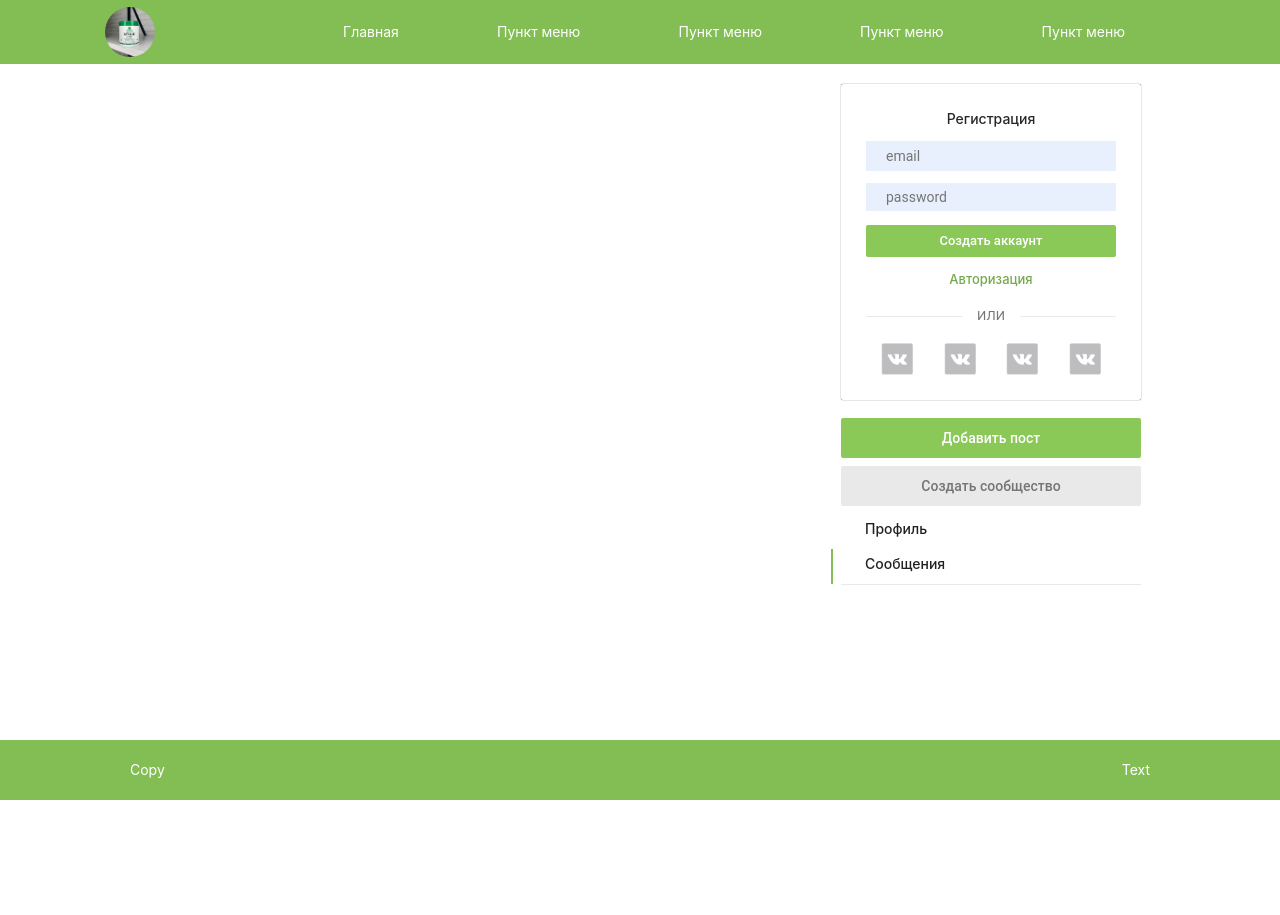
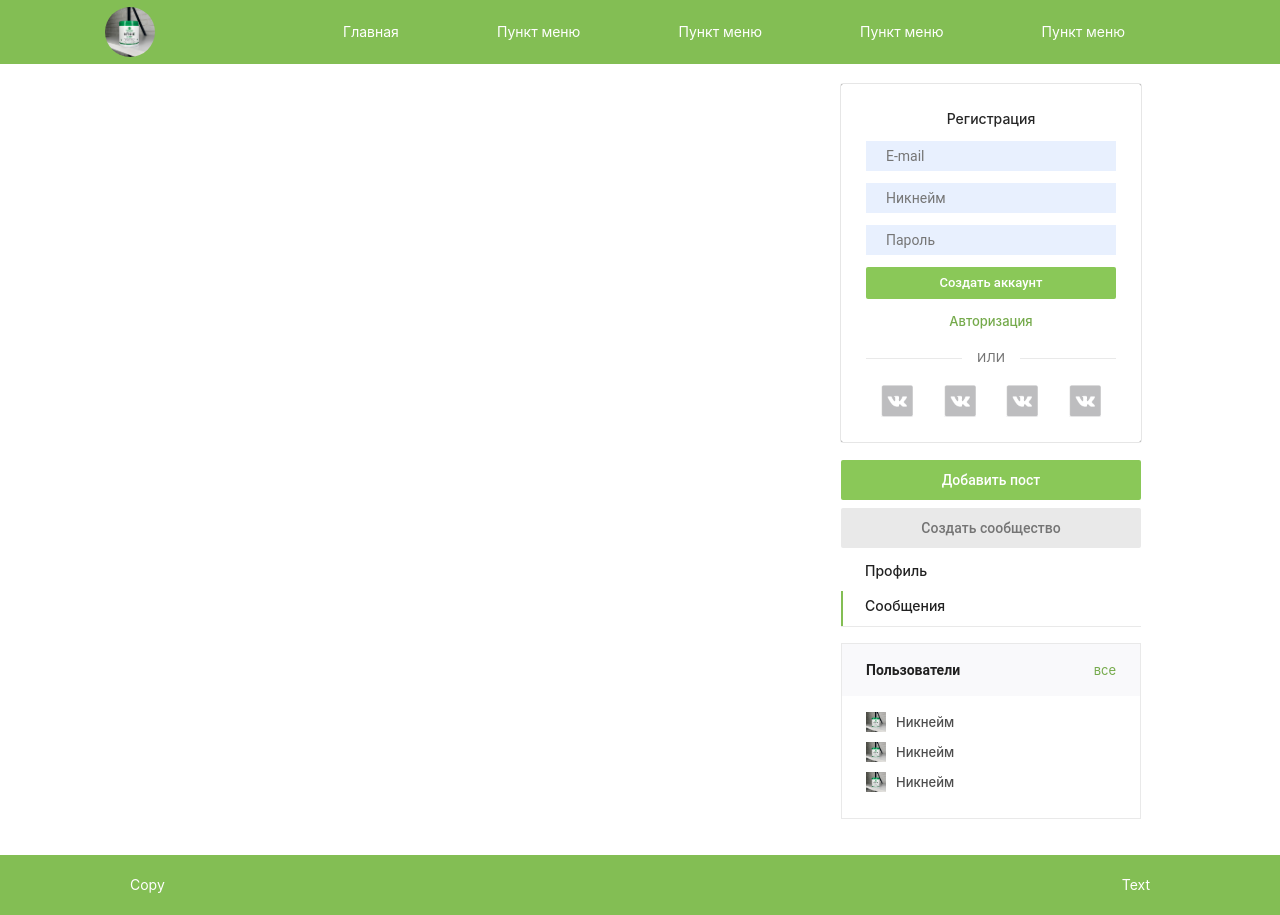
Before and after one commit to gulyaev/socialnetwork, a React (Create React App) app in the folder client/: page /registration in a window 1280 px wide. Before the commit the page ends 800 px from the top, so only its background shows below. Built offline with nearby package versions, Linux system fonts and the light colour scheme.

Commit message:
Users component

```diff
--- a/client/package.json
+++ b/client/package.json
@@ -7,6 +7,7 @@
     "@testing-library/react": "^13.3.0",
     "@testing-library/user-event": "^13.5.0",
     "antd": "^4.21.5",
+    "axios": "^0.27.2",
     "react": "^18.2.0",
     "react-dom": "^18.2.0",
     "react-redux": "^8.0.2",
--- a/client/src/App.jsx
+++ b/client/src/App.jsx
@@ -6,6 +6,7 @@ import Dialogs from './pages/Dialogs';
 import Main from './pages/Main';
 import Login from './components/authform/Login';
 import Registration from './components/authform/Registration';
+import Users from './components/users/Users';
 
 const App = (props) => {
   return (
@@ -71,8 +72,7 @@ const App = (props) => {
               <div className="menu__item"><NavLink to='/profile' className="menu__navlink">Профиль</NavLink></div>
               <div className="menu__item active"><NavLink to='/dialogs' className="menu__navlink">Сообщения</NavLink></div>
             </div>
-
-
+            <Users />
           </aside>
         </div>
         <div className="footer">
--- a/client/src/App.scss
+++ b/client/src/App.scss
@@ -249,26 +249,14 @@
                     font-weight: 500;
                 }
 
-                &__login {
+                &__login,
+                &__password,
+                &__nikname {
                     align-self: start;
                     line-height: 30px;
                     min-height: 30px;
                     font-family: "Roboto", "Open Sans", helvetica, arial, sans-serif;
                     border-radius: 2px;
-                    //box-shadow: 0 0 1px rgba(0, 0, 0, 0.99);
-                    flex: 1;
-                    display: block;
-                    width: 100%;
-                    margin: 0 0 12px 0;
-                }
-
-                &__password {
-                    align-self: start;
-                    line-height: 28px;
-                    min-height: 30px;
-                    font-family: "Roboto", "Open Sans", helvetica, arial, sans-serif;
-                    border-radius: 2px;
-                    //box-shadow: 0 0 1px rgba(0, 0, 0, 0.99);
                     flex: 1;
                     display: block;
                     width: 100%;
@@ -276,6 +264,7 @@
                 }
 
                 &__login input,
+                &__nikname input,
                 &__password input {
                     padding: 0 20px;
                     background-color: #E8F0FE;
@@ -431,6 +420,7 @@
 
             .menu {
                 border-bottom: 1px solid #e9e9e9;
+                margin: 0 0 16px 0;
 
                 &__item {
                     position: relative;
@@ -443,10 +433,82 @@
                     content: '';
                     position: absolute;
                     display: inline-block;
-                    left: -10px;
+                    left: 0px;
                     width: 2px;
                     height: 100%;
                     background-color: rgb(131, 190, 84);
+                }
+
+                &__navlink {
+                    color: #212121;
+                    width: 100%;
+                    line-height: 30px;
+                    font-size: 14px;
+                    font-weight: 500;
+                    cursor: pointer;
+                }
+            }
+
+            .users {
+                border: 1px solid #e9e9e9;
+                margin: 0 0 16px 0;
+
+                &__header {
+                    padding: 16px 24px;
+                    background-color: #f9f9fb;
+                    display: flex;
+                    justify-content: space-between;
+                    align-items: center;
+                }
+
+                &__title h4 {
+                    font-size: 14px;
+                    line-height: 20px;
+                    font-weight: 700;
+                    font-family: "Roboto", "Open Sans", helvetica, arial, sans-serif;
+                    color: #212121;
+                    margin: 0;
+                }
+
+                &__all {
+                    font-size: 13px;
+                    line-height: 20px;
+                    font-weight: 400;
+                    color: #75AA4B;
+                    cursor: pointer;
+                }
+
+                &__items {
+                    padding: 16px 24px;
+                    font-size: 13px;
+                    line-height: 20px;
+                    font-weight: 400;
+                }
+
+                &__item {
+                    display: flex;
+                    align-items: center;
+                    margin: 0 0 10px 0;
+                }
+
+                &__image {
+                    width: 20px;
+                    height: 20px;
+                    overflow: hidden;
+                    margin: 0 10px 0 0;
+                }
+
+                &__image img {
+                    max-width: 100%;
+                    max-height: 100%;
+                    display: block;
+                }
+
+                &__name {
+                    font-weight: 500;
+                    color: #4d4d4d;
+                    overflow: hidden;
+                    cursor: pointer;
                 }
 
                 &__navlink {
--- a/client/src/components/authform/Registration.jsx
+++ b/client/src/components/authform/Registration.jsx
@@ -4,16 +4,20 @@ import { NavLink } from "react-router-dom"
 
 const Registration = () => {
     const [email, setEmail] = useState("")
+    const [nikname, setNikname] = useState("")
     const [password, setPassword] = useState("")
 
     return (
         <div className="form__flex make__flex">
             <div className="form__header">Регистрация</div>
             <div className="form__login">
-                <Input type="text" placeholder='email' value={email} setValue={setEmail} />
+                <Input type="text" placeholder='E-mail' value={email} setValue={setEmail} />
+            </div>
+            <div className="form__nikname">
+                <Input type="text" placeholder='Никнейм' value={nikname} setValue={setNikname} />
             </div>
             <div className="form__password">
-                <Input type="text" placeholder='password' value={password} setValue={setPassword} />
+                <Input type="text" placeholder='Пароль' value={password} setValue={setPassword} />
             </div>
             <div className="form__button">Создать аккаунт</div>
             <div className="form__registration"><NavLink to="/login">Авторизация</NavLink></div>
--- /dev/null
+++ b/client/src/components/users/Users.jsx
@@ -0,0 +1,34 @@
+import React from "react"
+
+const Users = (props) => {
+    return (
+        <div className="sidebar__flex users">
+            <div className="users__header">
+                <div className="users__title"><h4>Пользователи</h4></div>
+                <div className="users__all">все</div>
+            </div>
+            <div className="users__items">
+                <div className="users__item">
+                    <div className="users__image">
+                        <img src={require('../../img/logo.jpeg')} alt="ava" />
+                    </div>
+                    <div className="users__name">Никнейм</div>
+                </div>
+                <div className="users__item">
+                    <div className="users__image">
+                        <img src={require('../../img/logo.jpeg')} alt="ava" />
+                    </div>
+                    <div className="users__name">Никнейм</div>
+                </div>
+                <div className="users__item">
+                    <div className="users__image">
+                        <img src={require('../../img/logo.jpeg')} alt="ava" />
+                    </div>
+                    <div className="users__name">Никнейм</div>
+                </div>
+            </div>
+        </div>
+    )
+}
+
+export default Users
--- a/client/src/css/App.css
+++ b/client/src/css/App.css
@@ -392,7 +392,7 @@ h6 {
   font-weight: 500;
 }
 
-.wrapper .main .sidebar .form__login {
+.wrapper .main .sidebar .form__login, .wrapper .main .sidebar .form__password, .wrapper .main .sidebar .form__nikname {
   -ms-flex-item-align: start;
       -ms-grid-row-align: start;
       align-self: start;
@@ -408,23 +408,8 @@ h6 {
   margin: 0 0 12px 0;
 }
 
-.wrapper .main .sidebar .form__password {
-  -ms-flex-item-align: start;
-      -ms-grid-row-align: start;
-      align-self: start;
-  line-height: 28px;
-  min-height: 30px;
-  font-family: "Roboto", "Open Sans", helvetica, arial, sans-serif;
-  border-radius: 2px;
-  -webkit-box-flex: 1;
-      -ms-flex: 1;
-          flex: 1;
-  display: block;
-  width: 100%;
-  margin: 0 0 12px 0;
-}
-
 .wrapper .main .sidebar .form__login input,
+.wrapper .main .sidebar .form__nikname input,
 .wrapper .main .sidebar .form__password input {
   padding: 0 20px;
   background-color: #E8F0FE;
@@ -585,6 +570,7 @@ h6 {
 
 .wrapper .main .sidebar .menu {
   border-bottom: 1px solid #e9e9e9;
+  margin: 0 0 16px 0;
 }
 
 .wrapper .main .sidebar .menu__item {
@@ -598,13 +584,95 @@ h6 {
   content: '';
   position: absolute;
   display: inline-block;
-  left: -10px;
+  left: 0px;
   width: 2px;
   height: 100%;
   background-color: #83be54;
 }
 
 .wrapper .main .sidebar .menu__navlink {
+  color: #212121;
+  width: 100%;
+  line-height: 30px;
+  font-size: 14px;
+  font-weight: 500;
+  cursor: pointer;
+}
+
+.wrapper .main .sidebar .users {
+  border: 1px solid #e9e9e9;
+  margin: 0 0 16px 0;
+}
+
+.wrapper .main .sidebar .users__header {
+  padding: 16px 24px;
+  background-color: #f9f9fb;
+  display: -webkit-box;
+  display: -ms-flexbox;
+  display: flex;
+  -webkit-box-pack: justify;
+      -ms-flex-pack: justify;
+          justify-content: space-between;
+  -webkit-box-align: center;
+      -ms-flex-align: center;
+          align-items: center;
+}
+
+.wrapper .main .sidebar .users__title h4 {
+  font-size: 14px;
+  line-height: 20px;
+  font-weight: 700;
+  font-family: "Roboto", "Open Sans", helvetica, arial, sans-serif;
+  color: #212121;
+  margin: 0;
+}
+
+.wrapper .main .sidebar .users__all {
+  font-size: 13px;
+  line-height: 20px;
+  font-weight: 400;
+  color: #75AA4B;
+  cursor: pointer;
+}
+
+.wrapper .main .sidebar .users__items {
+  padding: 16px 24px;
+  font-size: 13px;
+  line-height: 20px;
+  font-weight: 400;
+}
+
+.wrapper .main .sidebar .users__item {
+  display: -webkit-box;
+  display: -ms-flexbox;
+  display: flex;
+  -webkit-box-align: center;
+      -ms-flex-align: center;
+          align-items: center;
+  margin: 0 0 10px 0;
+}
+
+.wrapper .main .sidebar .users__image {
+  width: 20px;
+  height: 20px;
+  overflow: hidden;
+  margin: 0 10px 0 0;
+}
+
+.wrapper .main .sidebar .users__image img {
+  max-width: 100%;
+  max-height: 100%;
+  display: block;
+}
+
+.wrapper .main .sidebar .users__name {
+  font-weight: 500;
+  color: #4d4d4d;
+  overflow: hidden;
+  cursor: pointer;
+}
+
+.wrapper .main .sidebar .users__navlink {
   color: #212121;
   width: 100%;
   line-height: 30px;
```
Also changed, not shown: 1 other file (tests, documents, lock files or other folders).
